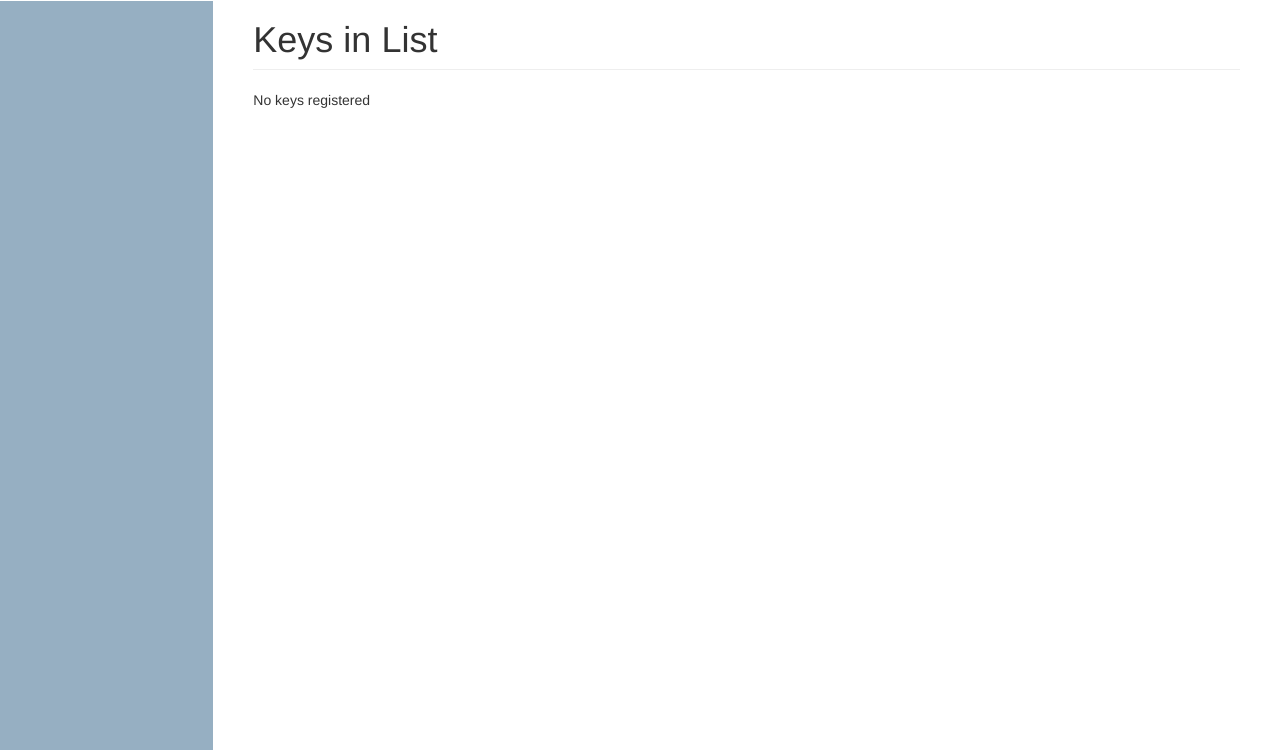
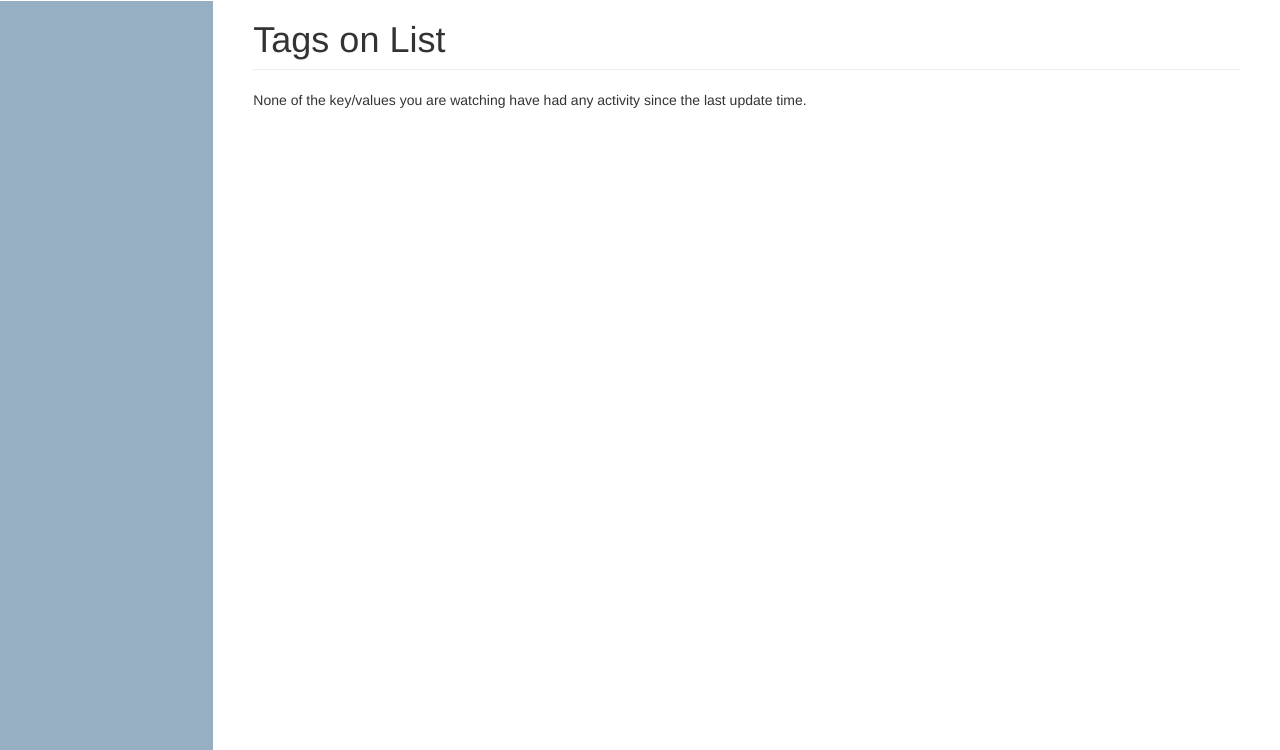
Before and after one commit to ethan-nelson/osmhm_site, a Python web app: template osmhm_site/templates/key_watch_list.mako in a window 1280 px wide. Shown: the part 50-800 px from the top of the page. Run offline with Mako, Linux system fonts and the light colour scheme; the template is opened without the code that fills it, so the values that code supplies are empty.

Commit message:
Improve ui

```diff
--- a/osmhm_site/templates/base.mako
+++ b/osmhm_site/templates/base.mako
@@ -31,9 +31,9 @@
 <!--            <li><a href="${request.route_path('history')}">Full history</a></li>
             <li><a href="${request.route_path('watch')}">Watch list</a></li> -->
             % if user and (user.is_member or user.is_admin or user.is_owner):
-            <li><a href="${request.route_path('user_watch')}">User watch list</a></li>
-            <li><a href="${request.route_path('object_watch')}">Object watch list</a></li>
-            <li><a href="${request.route_path('key_watch')}">Key watch list</a></li>
+            <li><a href="${request.route_path('user_watch')}">User activity list</a></li>
+            <li><a href="${request.route_path('object_watch')}">Object activity list</a></li>
+            <li><a href="${request.route_path('key_watch')}">Tag activity list</a></li>
             <li><a href="${request.route_path('admin')}">Admin panel</a></li>
             % endif
             % if user:
@@ -50,19 +50,25 @@
       <div class="row">
         <div class="col-sm-3 col-md-2 sidebar">
           <ul class="nav nav-sidebar" style="margin-left: 0px !important;">
-			% if page_id is ('user_watch' or 'user_watch_add'):
+	    % if page_id is ('user_watch' or 'user_watch_add'):
             <li><a href="${request.route_path('user_watch_list')}">Users on list</a></li>
+            <li><a href="${request.route_path('user_watch_add')}">Add a user</a></li>
             % elif page_id is 'user_watch_list':
+	    <li><a href="${request.route_path('user_watch')}">Return to user activity</a></li>
             <li><a href="${request.route_path('user_watch_add')}">Add a user</a></li>
-			% elif page_id is ('object_watch' or 'object_watch_add'):
+	    % elif page_id is ('object_watch' or 'object_watch_add'):
             <li><a href="${request.route_path('object_watch_list')}">Objects on list</a></li>
+            <li><a href="${request.route_path('object_watch_add')}">Add an object</a></li>
             % elif page_id is 'object_watch_list':
+            <li><a href="${request.route_path('object_watch')}">Return to object activity</a></li>
             <li><a href="${request.route_path('object_watch_add')}">Add an object</a></li>
             % elif page_id is ('key_watch' or 'key_watch_add'):
-            <li><a href="${request.route_path('key_watch_list')}">Keys on list</a></li>
+            <li><a href="${request.route_path('key_watch_list')}">Tags on list</a></li>
+            <li><a href="${request.route_path('key_watch_add')}">Add a tag</a></li>
             <li><a href="${request.route_path('key_watch_clear')}">Clear this log</a></li>
             % elif page_id is 'key_watch_list':
-            <li><a href="${request.route_path('key_watch_add')}">Add a key</a></li>
+            <li><a href="${request.route_path('key_watch')}">Return to tag activity</a></li>
+            <li><a href="${request.route_path('key_watch_add')}">Add a tag</a></li>
             % elif page_id is 'watch_whitelist':
             <li><a href="${request.route_path('watch_whitelist_add')}">Add a whitelisted user</a></li>
 			% elif page_id is 'watch':
--- a/osmhm_site/templates/key_watch.mako
+++ b/osmhm_site/templates/key_watch.mako
@@ -13,7 +13,7 @@
     background-color: #eee;
 }
 </style>
-<h1 class="page-header">Key Watch List</h1>
+<h1 class="page-header">Tag Activity List</h1>
 <p><b>Click a row to expand the actual changeset numbers.</b></p>
 % if history:
 <table class="table table-condensed" style="border-collapse:collapse;">
--- a/osmhm_site/templates/key_watch_list.mako
+++ b/osmhm_site/templates/key_watch_list.mako
@@ -2,7 +2,7 @@
 <%block name="header">
 </%block>
 <%block name="content">
-<h1 class="page-header">Keys in List</h1>
+<h1 class="page-header">Tags on List</h1>
 % if keys:
 <table class="table table-condensed">
 <caption>Deleting a key also removes its listings in the key history.</caption>
@@ -17,6 +17,6 @@
 % endfor
 </table>
 % else:
-No keys registered
+<p>None of the key/values you are watching have had any activity since the last update time.</p>
 % endif
 </%block>
--- a/osmhm_site/templates/object_watch.mako
+++ b/osmhm_site/templates/object_watch.mako
@@ -2,17 +2,37 @@
 <%block name="header">
 </%block>
 <%block name="content">
-<h1 class="page-header">Object Watch List</h1>
+<h1 class="page-header">Object Activity List</h1>
 % if history:
 <table class="table table-condensed">
-<tr><th>Time</th><th>Changeset</th><th>Username</th><th>Action</th><th>Object ID</th><th>Delete Event</th></tr>
+<tr><th>Object</th><th>Timestamp</th><th>Changeset</th><th>Username</th><th>Action</th><th>Delete Event</th></tr>
 % for event in history:
-	<tr><td>${event[0].timestamp}</td>
+%if event[1].element[0] == 'n':
+  <% object_link = 'http://www.osm.org/node/'+event[1].element[1:] %>
+%elif event[1].element[0] == 'w':
+  <% object_link = 'http://www.osm.org/way/'+event[1].element[1:] %>
+%elif event[1].element[0] == 'r':
+  <% object_link = 'http://www.osm.org/relation/'+event[1].element[1:] %>
+%else:
+  <% object_link = '' %>
+%endif
+%if event[0].action == 1:
+  <% action = 'create' %>
+%elif event[0].action == 2:
+  <% action = 'modify' %>
+%elif event[0].action == 4:
+  <% action = 'delete' %>
+%else:
+  <% action = '' %>
+%endif
+<tr>
+    <td><a href=${object_link}>${event[1].element}</a></td>
+    <td>${event[0].timestamp}</td>
     <td><a href="http://www.osm.org/changeset/${event[0].changeset}" target="_blank">${event[0].changeset}</a></td>
     <td><a href="http://www.osm.org/user/${event[0].username}" target="_blank">${event[0].username}</a></td>
-    <td>${event[0].action}</td>
-    <td>${event[1].element}</td>
-    <td><a href="${request.route_path('object_watch_event_delete',id=event[0].id)}"><i class="glyphicon glyphicon-remove" style="color: red;"></i></a></td></tr>
+    <td>${action}</td>
+    <td><a href="${request.route_path('object_watch_event_delete',id=event[0].id)}"><i class="glyphicon glyphicon-remove" style="color: red;"></i></a></td>
+</tr>
 % endfor
 </table>
 % else:
--- a/osmhm_site/templates/object_watch_list.mako
+++ b/osmhm_site/templates/object_watch_list.mako
@@ -2,30 +2,29 @@
 <%block name="header">
 </%block>
 <%block name="content">
-<h1 class="page-header">Objects in List</h1>
+<h1 class="page-header">Objects on List</h1>
 % if objects:
 <table class="table table-condensed">
 <caption>Deleting an object also removes its listings in the object history.</caption>
 <tr><th>Object</th><th>Author</th><th>Note</th><th>Delete</th></tr>
 % for anobject in objects:
-	<tr>
-    <td>${anobject.element}
-<%
-#% if 'n' in anobject.element:
-#    <a href="http://www.osm.org/node/${anobject.element[1:]}">${anobject.element}</a>
-#% else if 'w' in anobject.element:
-#    <a href="http://www.osm.org/way/${anobject.element[1:]}">${anobject.element}</a>
-#% else if 'r' in anobject.element:
-#    <a href="http://www.osm.org/relation/${anobject.element[1:]}">${anobject.element}</a>
-#% endif
-%>
-    </td>
+%if anobject.element[0] == 'n':
+  <% object_link = 'http://www.osm.org/node/'+anobject.element[1:] %>
+%elif anobject.element[0] == 'w':
+  <% object_link = 'http://www.osm.org/way/'+anobject.element[1:] %>
+%elif anobject.element[0] == 'r':
+  <% object_link = 'http://www.osm.org/relation/'+anobject.element[1:] %>
+%else:
+  <% object_link = '' %>
+%endif
+<tr>
+    <td><a href=${object_link}>${anobject.element}</a></td>
     <td>${anobject.author}</td>
     <td>${anobject.reason}</td>
     <td><a href="${request.route_path('object_watch_delete',id=anobject.id)}"><i class="glyphicon glyphicon-remove" style="color: red;"></i></a></td></tr>
 % endfor
 </table>
 % else:
-No objects registered
+<p>None of the objects you are watching have had any activity since the last update time.</p>
 % endif
 </%block>
--- a/osmhm_site/templates/user_watch.mako
+++ b/osmhm_site/templates/user_watch.mako
@@ -2,7 +2,7 @@
 <%block name="header">
 </%block>
 <%block name="content">
-<h1 class="page-header">User Watch List</h1>
+<h1 class="page-header">User Activity List</h1>
 % if history:
 <table class="table table-condensed">
 <tr><th>Time</th><th>Changeset</th><th>Username</th><th>Added</th><th>Modified</th><th>Deleted</th><th>Delete Event</th></tr>
--- a/osmhm_site/templates/user_watch_list.mako
+++ b/osmhm_site/templates/user_watch_list.mako
@@ -2,7 +2,7 @@
 <%block name="header">
 </%block>
 <%block name="content">
-<h1 class="page-header">Users in List</h1>
+<h1 class="page-header">Users on List</h1>
 % if users:
 <table class="table table-condensed">
 <caption>Deleting a user also removes its listings in the user history.</caption>
@@ -15,6 +15,6 @@
 % endfor
 </table>
 % else:
-No users registered
+<p>None of the users you are watching have had any activity since the last update time.</p>
 % endif
 </%block>
```
